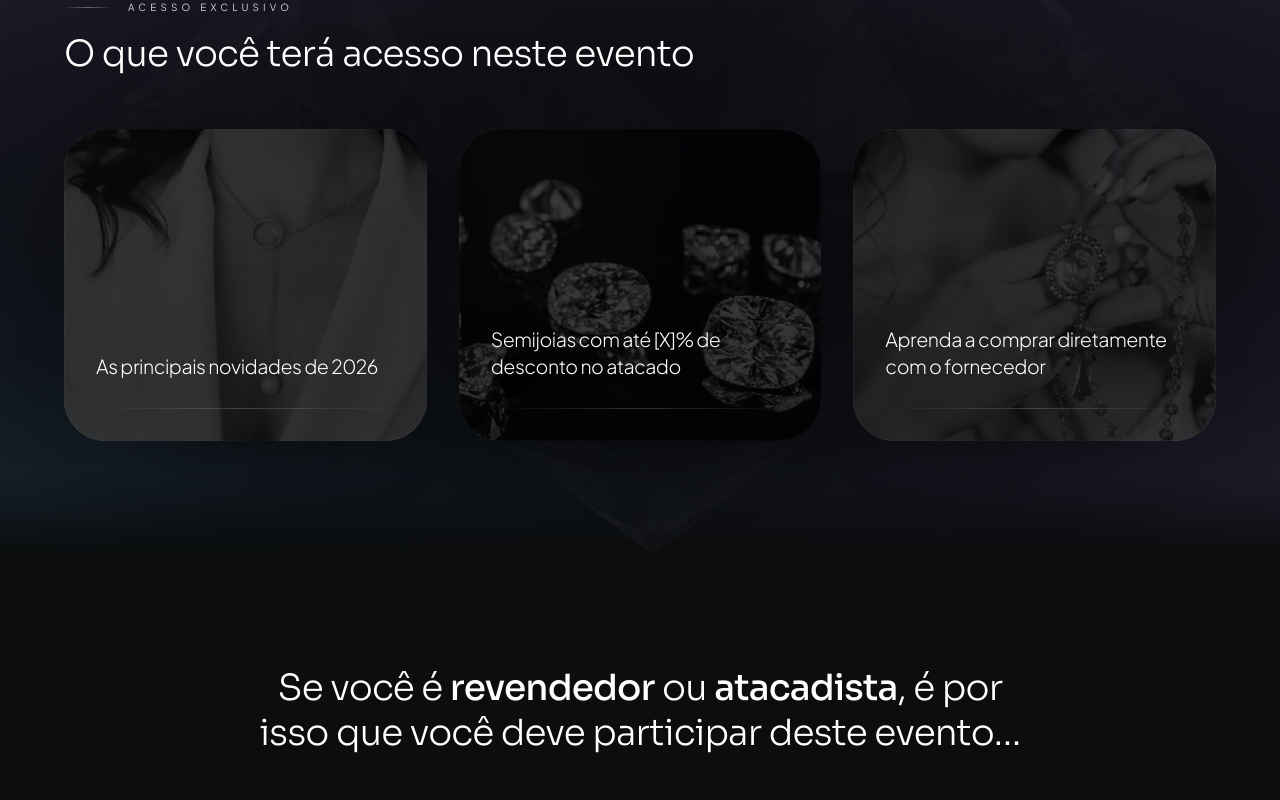
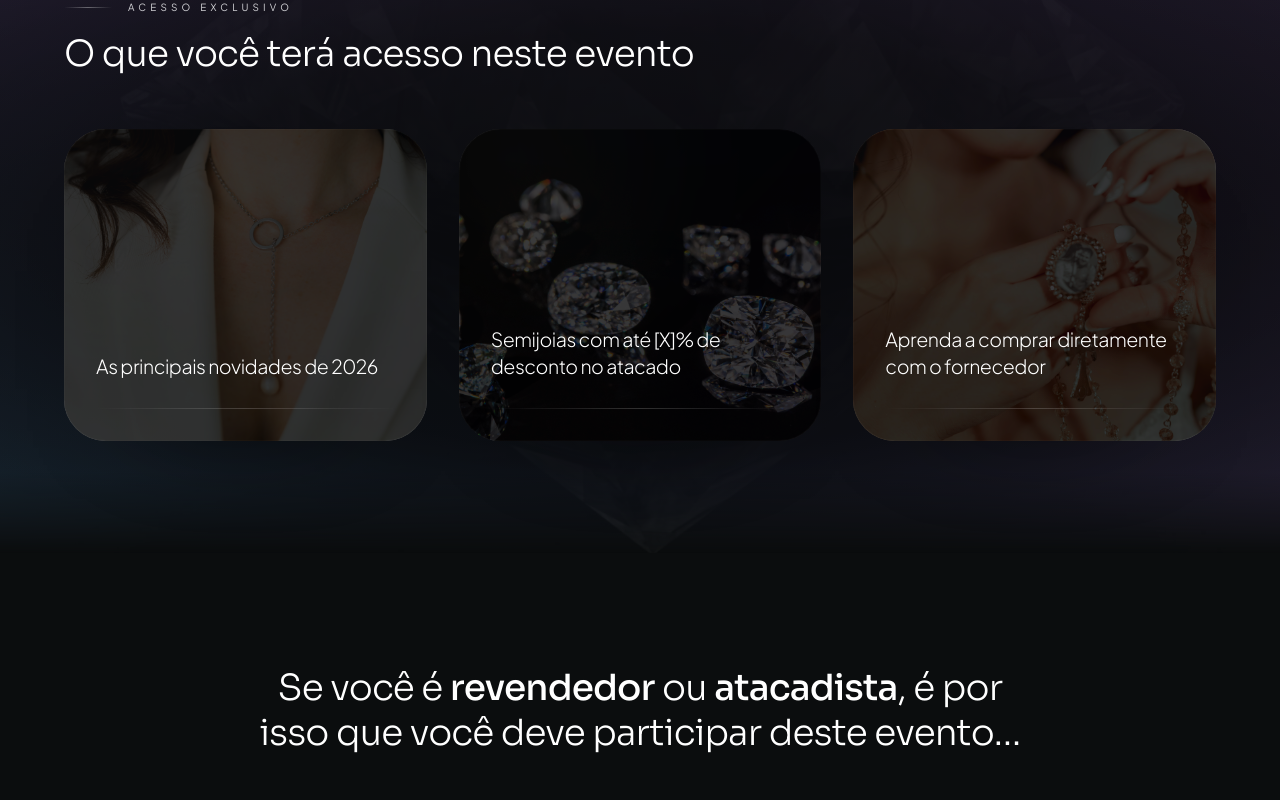
Before and after one commit to joaosilva25/po-xingyu, a Next.js app: page / in a window 1280 px wide. Shown: the part 1000-1800 px from the top of the page. Built offline with nearby package versions, Linux system fonts and the light colour scheme; no server answers; grey boxes are pictures that could not be loaded.

Commit message:
fix: adjust visual 2/4

```diff
--- a/components/sections/EventAccessSection.tsx
+++ b/components/sections/EventAccessSection.tsx
@@ -81,7 +81,7 @@ export const EventAccessSection = () => {
                 src={image}
                 alt={title}
                 fill
-                className="object-cover opacity-55 grayscale contrast-110 brightness-90"
+                className="object-cover opacity-55 contrast-110 brightness-90"
               />
               <div
                 aria-hidden="true"
--- a/components/sections/Hero.tsx
+++ b/components/sections/Hero.tsx
@@ -68,7 +68,7 @@ export const Hero = () => {
         <div className="text-left flex w-full flex-col justify-center max-w-2xl items-center sm:items-start">
           <motion.h1
             variants={staggerItemVariants}
-            className="text-[2.65rem] sm:text-5xl 2xl:text-6xl font-light leading-[1.05] sm:leading-[1.0] mb-6 md:mb-10 tracking-tight select-none text-white text-center sm:text-left uppercase"
+            className="text-[2.55rem] sm:text-5xl 2xl:text-6xl font-light leading-[1.05] sm:leading-[1.0] mb-6 md:mb-10 tracking-tight select-none text-white text-center sm:text-left uppercase"
           >
             O maior especialista <br className="hidden sm:block" />
             de <span className="font-medium"> semijoias do Brasil </span>
--- a/components/sections/PiecesCarouselSection.tsx
+++ b/components/sections/PiecesCarouselSection.tsx
@@ -223,7 +223,7 @@ export const PiecesCarouselSection = () => {
                       src={piece.imageSrc}
                       alt={piece.title}
                       fill
-                      className="object-cover opacity-55 grayscale contrast-110 brightness-90"
+                      className="object-cover opacity-55 contrast-110 brightness-90"
                       priority={false}
                       draggable={false}
                     />
--- a/components/sections/VipAccessSection.tsx
+++ b/components/sections/VipAccessSection.tsx
@@ -19,7 +19,7 @@ export const VipAccessSection = () => {
             alt=""
             fill
             sizes="(max-width: 868px) 100vw, 64rem"
-            className="object-cover opacity-55 grayscale contrast-110 brightness-90"
+            className="object-cover opacity-55 contrast-110 brightness-90"
             priority={false}
             draggable={false}
           />
```
